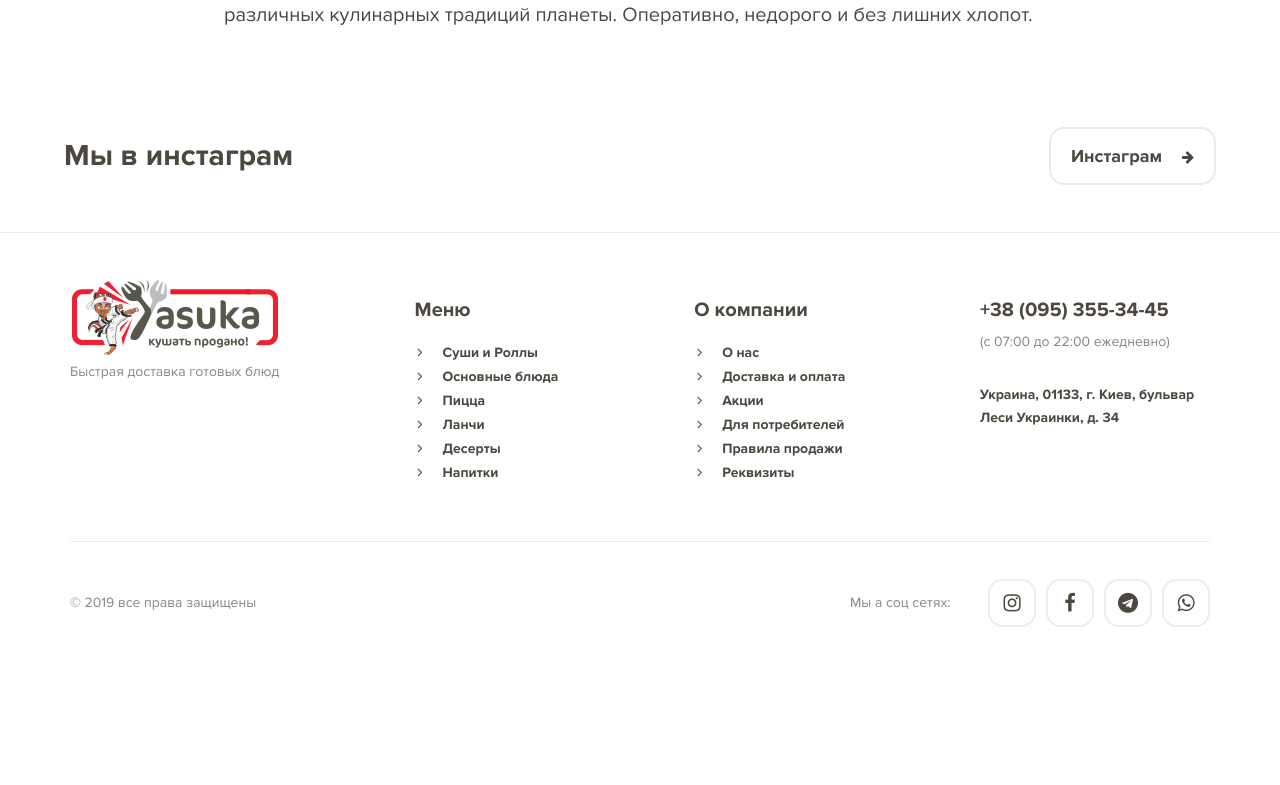
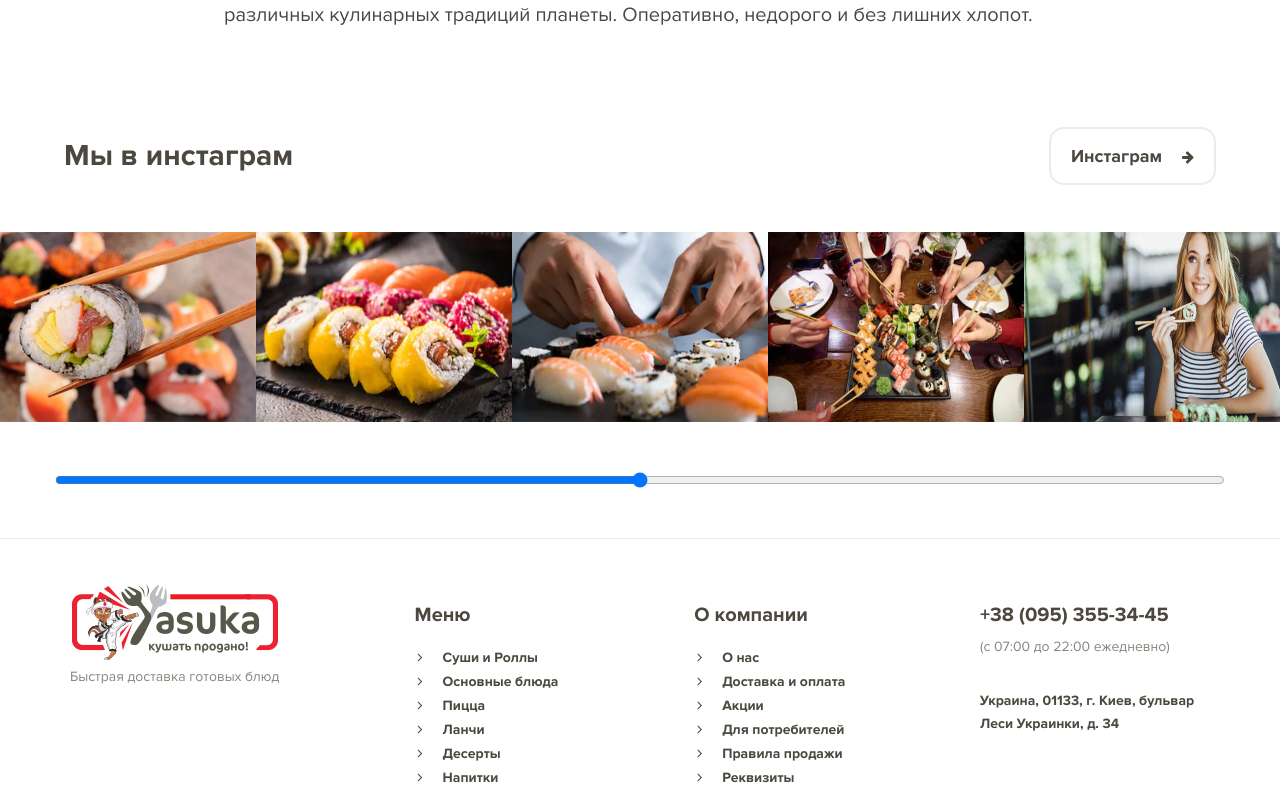
Before and after one commit to antonredko/Yasuka-Shop, a PHP site: page /pages/about.html in a window 1280 px wide. Shown: the part 945-1730 px from the top of the page. Before the commit the page ends 1572 px from the top, so only its background shows below. Run offline with PHP 8.4, Linux system fonts and the light colour scheme.

Commit message:
begin of range

```diff
--- a/css/about.css
+++ b/css/about.css
@@ -65,8 +65,10 @@ header+div{
 
 .slider-dots+div>p{
     width: 65%;
+    text-align: justify;
+}
+.slider-dots+div>p, input[type="range"]{
     margin: 50px 0;
-    text-align: justify;
 }
 .inst{
     margin: 45px 0;
@@ -88,3 +90,9 @@ header+div{
     background: #ed2132;
     color: #ffffff;
 }
+.photos>img{
+    width: 20%;
+}
+input[type="range"]{
+
+}
--- a/pages/about.html
+++ b/pages/about.html
@@ -95,6 +95,17 @@
         </div>
     </div>
 
+    <div class="photos w-inh d-flex">
+        <img src="../img/instagram/1.png" alt="Instagram">
+        <img src="../img/instagram/2.jpg" alt="Instagram">
+        <img src="../img/instagram/3.png" alt="Instagram">
+        <img src="../img/instagram/4.png" alt="Instagram">
+        <img src="../img/instagram/5.png" alt="Instagram">
+    </div>
+    <div class="w-inh d-flex j-cen al-cen">
+        <input type="range" class="w1152_pad9">
+    </div>
+
     <footer class="w100 bgr-wh d-flex col j-cen al-cen">
         <div class="w1170">
             <div class="h-inh w1140_pad15 d-flex row j-btw al-cen">
```
Also changed, not shown: img/instagram/3.png (added), img/instagram/4.png (added), img/instagram/5.png (added).
